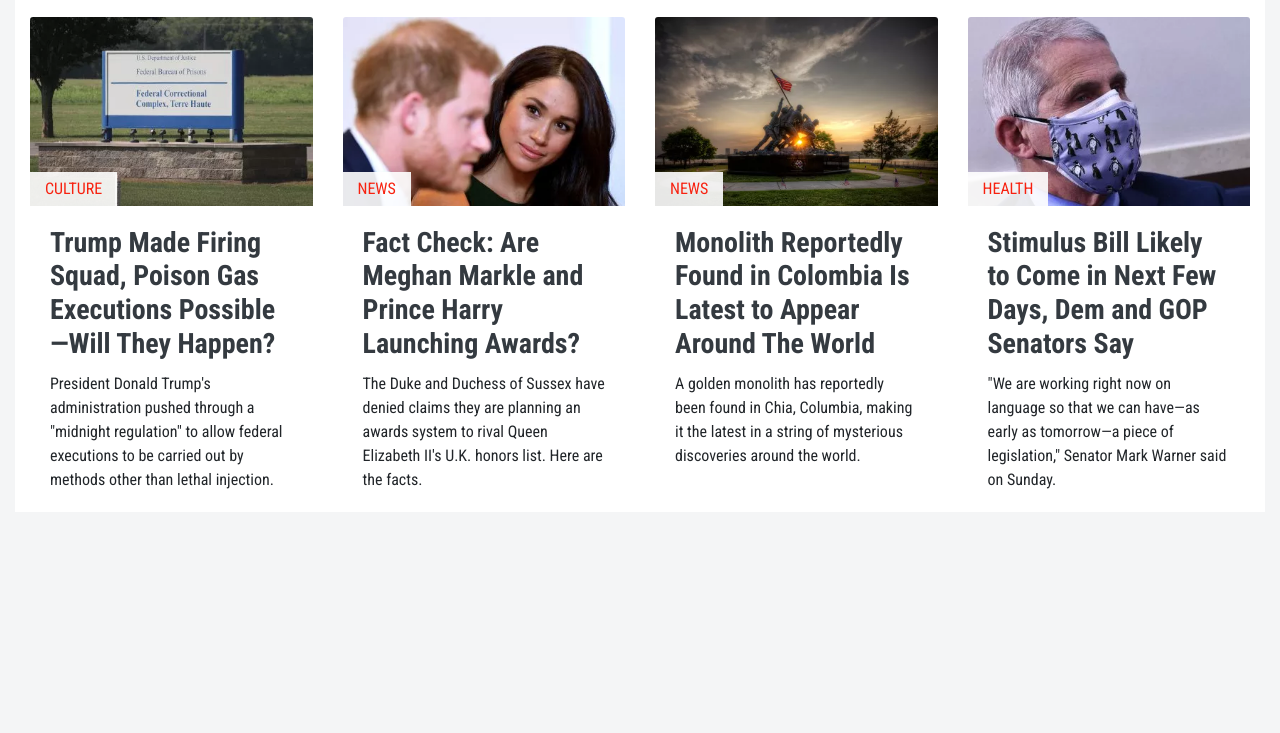
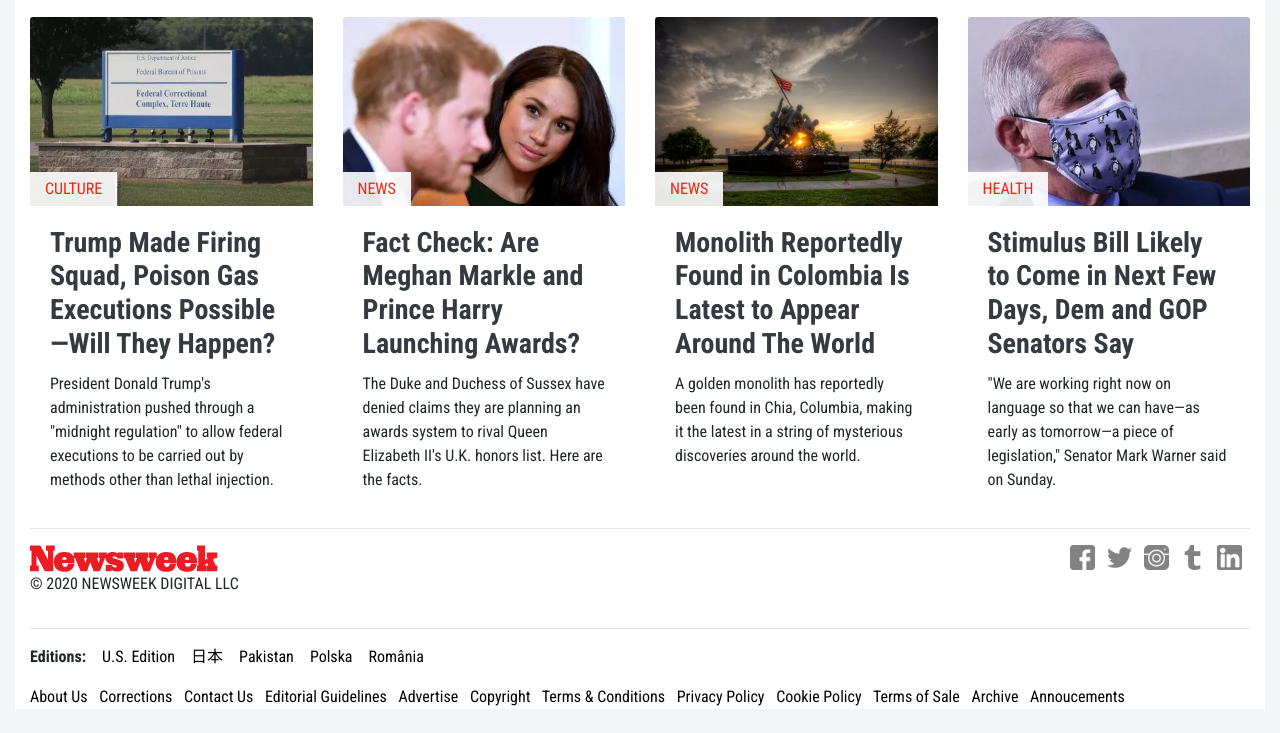
Before and after one commit to luisvinicius09/newsweek-webpage, a website: page index.html in a window 1280 px wide. Shown: the part 4356-5089 px from the top of the page. Before the commit the page ends 4868 px from the top, so only its background shows below. Drawn offline with nearby package versions, Linux system fonts and the light colour scheme.

Commit message:
Add footer

```diff
--- a/assets/css/styles.css
+++ b/assets/css/styles.css
@@ -4,6 +4,11 @@
 
 html body {
   background-color: #f4f5f6;
+}
+
+footer a {
+  text-decoration: none;
+  color: black;
 }
 
 .main-header {
--- a/index.html
+++ b/index.html
@@ -538,9 +538,45 @@
 
 
   </main>
-  <footer>
+  <footer class="mb-4">
+    <hr>
     <div>
-
+      <div class="d-lg-flex justify-content-between">
+        <div class="d-sm-flex d-lg-inline">
+          <img src="assets/img/red-logo.png" alt="Newsweek">
+          <p>© 2020 NEWSWEEK DIGITAL LLC</p>
+        </div>
+        <div>
+          <a class="pr-2" href="#"><img src="assets/img/facebook.png" alt="Facebook" width="25"></a>
+          <a class="pr-2" href="#"><img src="assets/img/twitter.png" alt="Twitter" width="25"></a>
+          <a class="pr-2" href="#"><img src="assets/img/instagram.png" alt="Instagram" width="25"></a>
+          <a class="pr-2" href="#"><img src="assets/img/tumblr.png" alt="Tumblr" width="25"></a>
+          <a class="pr-2" href="#"><img src="assets/img/linkedin.png" alt="Linkedin" width="25"></a>
+        </div>
+      </div>
+      <hr>
+      <div class="d-flex">
+        <p class="font-weight-bold pr-lg-3">Editions: </p>
+        <a class="pr-lg-3" href="#">U.S. Edition</a>
+        <a class="pr-lg-3" href="#">日本</a>
+        <a class="pr-lg-3" href="#">Pakistan</a>
+        <a class="pr-lg-3" href="#">Polska</a>
+        <a class="pr-lg-3" href="#">România</a>
+      </div>
+      <div>
+        <a class="pr-lg-2" href="#">About Us</a>
+        <a class="pr-lg-2" href="#">Corrections</a>
+        <a class="pr-lg-2" href="#">Contact Us</a>
+        <a class="pr-lg-2" href="#">Editorial Guidelines</a>
+        <a class="pr-lg-2" href="#">Advertise</a>
+        <a class="pr-lg-2" href="#">Copyright</a>
+        <a class="pr-lg-2" href="#">Terms & Conditions</a>
+        <a class="pr-lg-2" href="#">Privacy Policy</a>
+        <a class="pr-lg-2" href="#">Cookie Policy</a>
+        <a class="pr-lg-2" href="#">Terms of Sale</a>
+        <a class="pr-lg-2" href="#">Archive</a>
+        <a class="pr-lg-2" href="#">Annoucements</a>
+      </div>
     </div>
   </footer>
 </div>
```
Also changed, not shown: assets/img/facebook.png (added), assets/img/instagram.png (added), assets/img/linkedin.png (added), assets/img/red-logo.png (added), assets/img/tumblr.png (added), assets/img/twitter.png (added).
